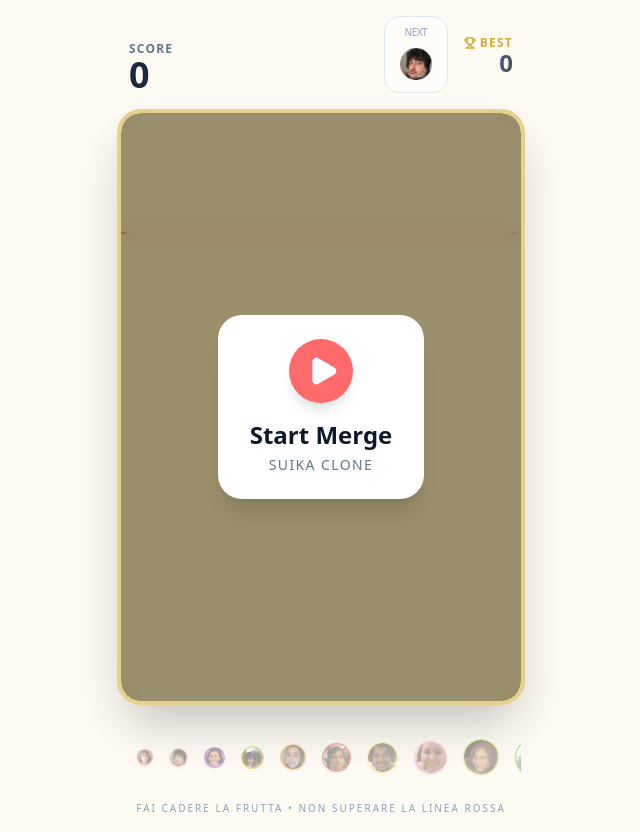
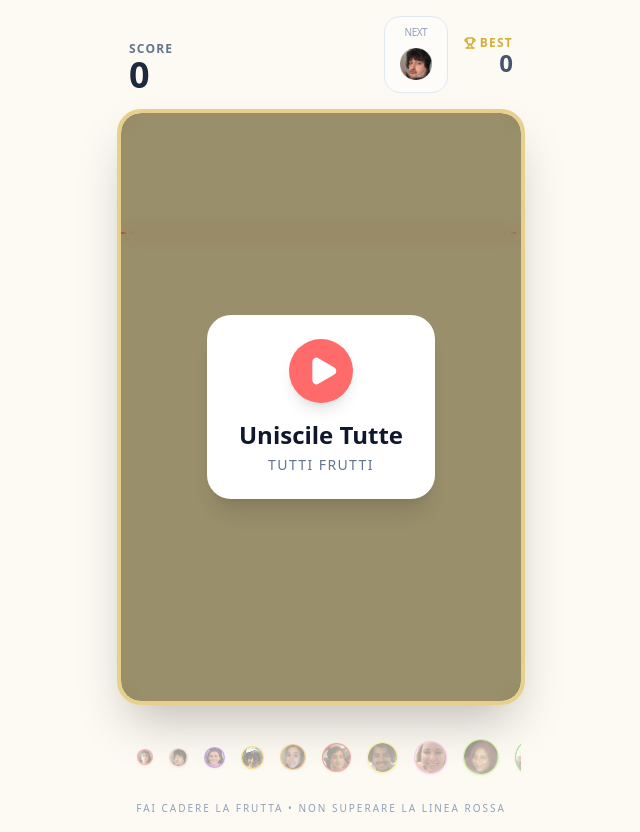
Before and after one commit to edoardotedone/tutti-frutti, a React (Vite) app: page / in a window 1280 px wide. Shown: the whole page, without its empty margins (319-959 px from the left). Built offline with nearby package versions, Linux system fonts and the light colour scheme.

Commit message:
Edit Open text

```diff
--- a/src/Game.tsx
+++ b/src/Game.tsx
@@ -591,8 +591,8 @@ export default function Game() {
               <div className="w-16 h-16 bg-[#ff6b6b] rounded-full flex items-center justify-center text-white mb-4 shadow-lg group-hover:bg-[#ff5252]">
                 <Play fill="currentColor" size={32} className="ml-1" />
               </div>
-              <span className="text-2xl font-bold">Start Merge</span>
-              <span className="text-sm text-slate-500 mt-1 uppercase tracking-widest">Suika Clone</span>
+              <span className="text-2xl font-bold">Uniscile Tutte</span>
+              <span className="text-sm text-slate-500 mt-1 uppercase tracking-widest">Tutti Frutti</span>
             </button>
           </div>
         )}
```
